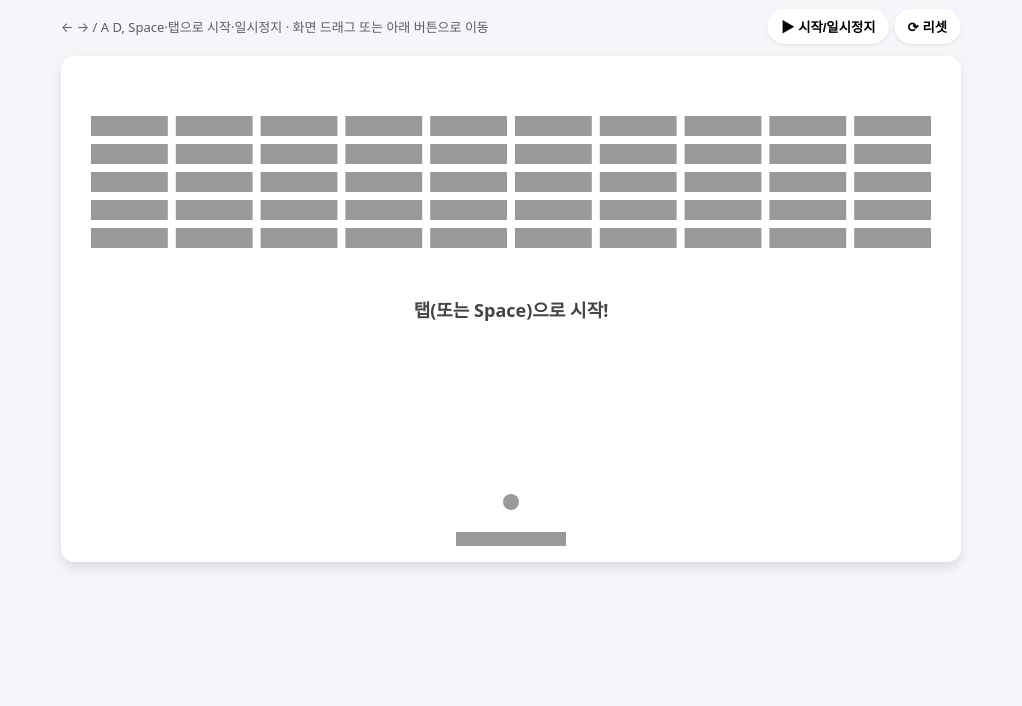
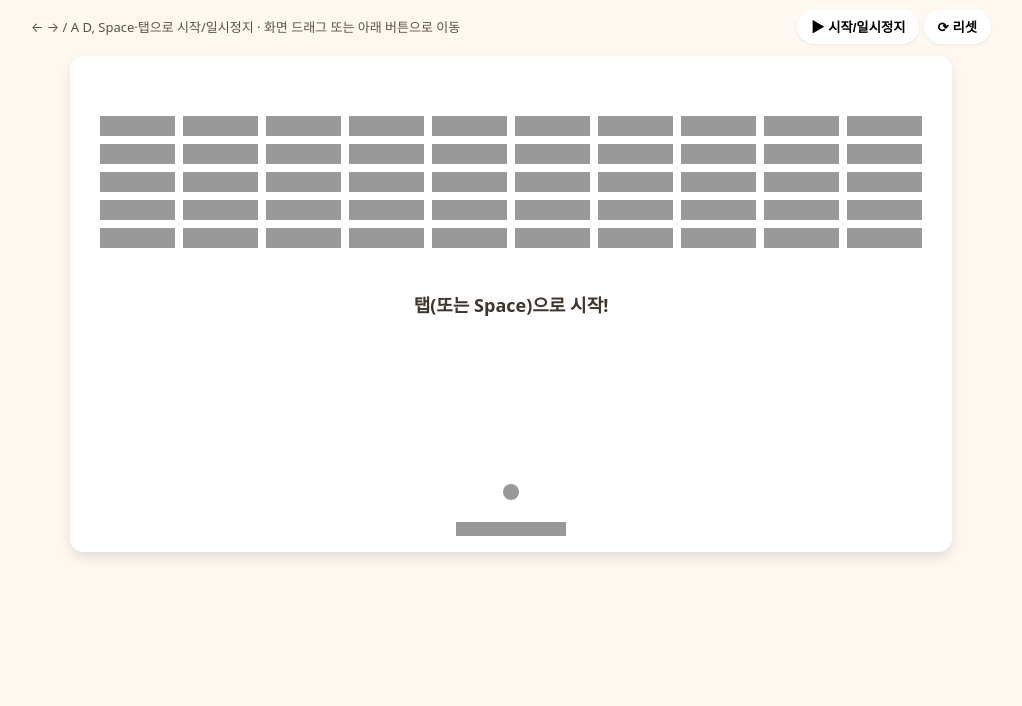
Before and after one commit to wolmandollar/brick-game-mobile, a plain HTML site: page index.html in a window 1280 px wide. Shown: the part 94-800 px from the top of the page, without its empty margins (129-1151 px from the left). Drawn offline with Linux system fonts and the light colour scheme.

Commit message:
Update index.html

```diff
--- a/index.html
+++ b/index.html
@@ -2,59 +2,70 @@
 <html lang="ko">
 <head>
 <meta charset="utf-8"/>
-<meta name="viewport" content="width=device-width,initial-scale=1,maximum-scale=1,user-scalable=no"/>
-<title>브릭 브레이커 파스텔 (모바일, 겹침 해결)</title>
+<meta name="viewport"
+      content="width=device-width, initial-scale=1.0,
+               maximum-scale=1.0, user-scalable=no,
+               viewport-fit=cover"/>
+<title>브릭 브레이커 – 오렌지</title>
 <style>
   :root{
-    --bg:#f5f5fa; --fg:#444; --accent:#ffa7c4;
-    --brick1:#ffd6a5; --brick2:#caffbf; --brick3:#9bf6ff; --brick4:#a0c4ff; --brick5:#bdb2ff; --paddle:#ffadad;
+    /* 💛 오렌지(주황) 팔레트 */
+    --bg:#fff8f1;         /* 페이지 배경 */
+    --fg:#40342b;         /* 글자색 */
+    --accent:#ff9e3d;     /* 공/포인트 색 */
+    --brick1:#ffe5cc;
+    --brick2:#ffd1a3;
+    --brick3:#ffb870;
+    --brick4:#ff9e3d;
+    --brick5:#ff7a00;
+    --paddle:#ff7a00;     /* 패들 */
+    --panel:#ffffff;
   }
   *{box-sizing:border-box}
   html,body{height:100%}
   body{
     margin:0;background:var(--bg);color:var(--fg);
     font-family:system-ui,-apple-system,Segoe UI,Roboto,'Noto Sans KR',sans-serif;
-    display:flex;flex-direction:column;align-items:center;gap:12px;padding:16px;
-    padding-bottom:calc(16px + env(safe-area-inset-bottom,0)); /* 모바일 하단 안전영역 */
+    display:flex;flex-direction:column;align-items:center;gap:12px;
+    padding:16px; padding-bottom:calc(16px + env(safe-area-inset-bottom,0));
   }
-  header{width:100%;max-width:900px;display:flex;justify-content:space-between;align-items:center;gap:8px}
+  header{width:100%;max-width:960px;display:flex;justify-content:space-between;align-items:center;gap:8px}
   .hud{display:flex;gap:8px;font-weight:700;flex-wrap:wrap}
-  .chip{background:#fff;padding:6px 12px;border-radius:20px;box-shadow:0 1px 3px rgba(0,0,0,.1)}
-  .panel{width:100%;max-width:900px;display:flex;justify-content:space-between;align-items:center;gap:8px;flex-wrap:wrap}
-  .btn{padding:8px 14px;border-radius:20px;border:none;cursor:pointer;background:#fff;box-shadow:0 1px 3px rgba(0,0,0,.1);font-weight:800}
+  .chip{background:var(--panel);padding:6px 12px;border-radius:20px;box-shadow:0 1px 3px rgba(0,0,0,.08)}
+  .panel{width:100%;max-width:960px;display:flex;justify-content:space-between;align-items:center;gap:8px;flex-wrap:wrap}
+  .btn{padding:8px 14px;border-radius:20px;border:none;cursor:pointer;background:var(--panel);
+       box-shadow:0 1px 3px rgba(0,0,0,.08);font-weight:800}
   .note{font-size:13px;opacity:.85}
 
+  /* 🎮 게임 영역: JS가 width/height를 계산해 넣습니다 */
   .wrap{
-    width:100%;max-width:900px;aspect-ratio:16/9;border-radius:14px;overflow:hidden;background:#fff;
-    box-shadow:0 6px 12px rgba(0,0,0,.1);position:relative;touch-action:none;
+    position:relative;
+    width:100%; max-width:960px;
+    background:var(--panel); border-radius:14px; overflow:hidden;
+    box-shadow:0 6px 12px rgba(0,0,0,.1);
+    touch-action:none;  /* 모바일 드래그 시 스크롤 방지 */
   }
-  canvas{width:100%;height:100%;display:block;background:transparent}
+  canvas{display:block; width:100%; height:100%; background:transparent}
   .center-msg{
-    position:absolute;inset:0;display:grid;place-items:center;
-    font-weight:800;color:var(--fg);text-align:center;font-size:18px;
-    background:rgba(255,255,255,.6);padding:12px
+    position:absolute; inset:0; display:grid; place-items:center;
+    font-weight:800; color:var(--fg); text-align:center; font-size:18px;
+    background:rgba(255,255,255,.6); padding:12px
   }
   .hidden{display:none}
 
-  /* ✅ 터치 버튼을 캔버스 바깥(아래)로 이동해서 겹치지 않게 */
-  .touch-controls{
-    width:100%;max-width:900px;display:flex;gap:10px;margin-top:10px;
-  }
+  /* 👆 캔버스와 분리된 터치 이동 버튼(겹침 방지) */
+  .touch-controls{width:100%;max-width:960px;display:flex;gap:10px;margin-top:10px}
   .touch-btn{
     flex:1;min-height:56px;border:none;border-radius:12px;
-    background:#eee;font-size:18px;font-weight:900;color:#333;
+    background:#f0f0f0;font-size:18px;font-weight:900;color:#333;
     box-shadow:0 1px 3px rgba(0,0,0,.06)
   }
-
-  @media (min-width:801px){
-    /* 데스크톱에서는 터치버튼 감춤 */
-    .touch-controls{display:none}
-  }
+  @media (min-width:801px){ .touch-controls{display:none} } /* 데스크톱은 숨김 */
 </style>
 </head>
 <body>
   <header>
-    <h2>🧱 브릭 브레이커 파스텔</h2>
+    <h2>🧱 브릭 브레이커 – 오렌지</h2>
     <div class="hud">
       <div class="chip">점수 <span id="score">0</span></div>
       <div class="chip">스테이지 <span id="stage">1</span></div>
@@ -63,20 +74,20 @@
   </header>
 
   <section class="panel">
-    <span class="note">← → / A D, Space·탭으로 시작·일시정지 · 화면 드래그 또는 아래 버튼으로 이동</span>
+    <span class="note">← → / A D, Space·탭으로 시작/일시정지 · 화면 드래그 또는 아래 버튼으로 이동</span>
     <div>
       <button id="startBtn" class="btn">▶ 시작/일시정지</button>
       <button id="resetBtn" class="btn">⟳ 리셋</button>
     </div>
   </section>
 
-  <!-- 🎮 게임 캔버스 (버튼과 분리) -->
+  <!-- 🔳 게임 캔버스 -->
   <div class="wrap" id="wrap">
-    <canvas id="game" width="900" height="506"></canvas>
+    <canvas id="game"></canvas>
     <div id="msg" class="center-msg">탭(또는 Space)으로 시작!</div>
   </div>
 
-  <!-- 👍 캔버스 아래로 분리된 터치 이동 버튼 -->
+  <!-- ⬅️➡️ 캔버스 아래에 있는 큰 터치 버튼 -->
   <div class="touch-controls">
     <button class="touch-btn" id="leftBtn">◀ 왼쪽</button>
     <button class="touch-btn" id="rightBtn">오른쪽 ▶</button>
@@ -84,8 +95,8 @@
 
 <script>
 (() => {
-  const c = document.getElementById('game');
-  const ctx = c.getContext('2d');
+  const canvas = document.getElementById('game');
+  const ctx = canvas.getContext('2d');
   const wrap = document.getElementById('wrap');
   const msgEl = document.getElementById('msg');
   const scoreEl = document.getElementById('score');
@@ -94,17 +105,46 @@
   const leftBtn = document.getElementById('leftBtn');
   const rightBtn = document.getElementById('rightBtn');
 
-  // 선명도 유지: DPR 스케일 적용
+  /* 📐 iOS/Android 모두에서 16:9 자동 비율 유지
+     - window.innerWidth/innerHeight 사용
+     - DPR(devicePixelRatio) 반영해 선명도 보장
+     - wrap 요소에도 동일 크기를 적용 */
   function fitCanvas(){
-    const dpr = Math.max(1, Math.floor(window.devicePixelRatio || 1));
-    const rect = c.getBoundingClientRect();
-    c.width = Math.round(rect.width * dpr);
-    c.height = Math.round(rect.height * dpr);
+    const vw = window.innerWidth;
+    const vh = window.innerHeight;
+    const dpr = window.devicePixelRatio || 1;
+
+    // 최대 16:9 사각형을 화면에 맞추기
+    let targetW = vw;
+    let targetH = Math.round(vw * 9/16);
+    if(targetH > vh * 0.62){ // 상단 HUD/패널을 고려해 62% 정도만 캔버스에 할당
+      targetH = Math.round(vh * 0.62);
+      targetW = Math.round(targetH * 16/9);
+      if(targetW > vw) { targetW = vw; targetH = Math.round(vw * 9/16); }
+    }
+
+    wrap.style.width  = targetW + 'px';
+    wrap.style.height = targetH + 'px';
+
+    canvas.style.width  = targetW + 'px';
+    canvas.style.height = targetH + 'px';
+    canvas.width  = Math.round(targetW * dpr);
+    canvas.height = Math.round(targetH * dpr);
+
     ctx.setTransform(dpr,0,0,dpr,0,0);
+
+    // 패들과 공의 위치도 새 크기에 맞춰 갱신
+    paddle.y = canvas.height/dpr - 30;
+    if(!running){ // 정지 상태에서 중앙 정렬
+      paddle.x = canvas.width/dpr/2 - paddle.w/2;
+      ball.x = canvas.width/dpr/2;
+      ball.y = canvas.height/dpr - 60;
+    }
   }
-  new ResizeObserver(fitCanvas).observe(wrap);
-  window.addEventListener('orientationchange', ()=>setTimeout(fitCanvas, 100));
+  window.addEventListener('resize', fitCanvas, {passive:true});
+  window.addEventListener('orientationchange', () => setTimeout(fitCanvas, 200));
 
+  // 게임 상태
   let running=false, over=false;
   let score=0, stage=1, lives=3;
 
@@ -117,22 +157,24 @@
 
   function buildStage(){
     bricks=[];
-    const bw = (c.width - conf.side*2 - (conf.cols-1)*conf.pad) / conf.cols;
+    const bw = (canvas.width - conf.side*2 - (conf.cols-1)*conf.pad) / conf.cols;
+    const bwCss = bw; // setTransform으로 이미 CSS px과 동일
     for(let r=0;r<conf.rows;r++){
       for(let i=0;i<conf.cols;i++){
-        bricks.push({x:conf.side+i*(bw+conf.pad), y:conf.top+r*(conf.h+conf.pad), w:bw, h:conf.h, color:colors[r%colors.length]});
+        bricks.push({x:conf.side+i*(bwCss+conf.pad),
+                     y:conf.top+r*(conf.h+conf.pad),
+                     w:bwCss,h:conf.h,color:colors[r%colors.length]});
       }
     }
   }
 
   function resetGame(){
+    score=0;stage=1;lives=3;
+    scoreEl.textContent=score; stageEl.textContent=stage; livesEl.textContent=lives;
     fitCanvas();
-    score=0;stage=1;lives=3;
-    scoreEl.textContent=score;stageEl.textContent=stage;livesEl.textContent=lives;
-    paddle.x=c.width/2 - paddle.w/2; paddle.y=c.height - 30;   // ✅ 패들이 항상 캔버스 안쪽에 위치
-    ball.x=c.width/2; ball.y=c.height - 60; ball.vx=4; ball.vy=-4;
+    ball.vx=4; ball.vy=-4;
     buildStage();
-    running=false;over=false;
+    running=false; over=false;
     msgEl.textContent="탭(또는 Space)으로 시작!"; msgEl.classList.remove('hidden');
   }
 
@@ -146,7 +188,7 @@
   document.getElementById('startBtn').onclick=toggleRun;
   document.getElementById('resetBtn').onclick=resetGame;
 
-  // 키보드
+  // 입력 (키보드)
   let left=false,right=false;
   document.addEventListener('keydown',e=>{
     if(e.code==="Space"){ e.preventDefault(); toggleRun(); }
@@ -158,18 +200,18 @@
     if(e.key==="ArrowRight"||e.key==="d"||e.key==="D") right=false;
   });
 
-  // 캔버스 탭으로 시작/일시정지 + 드래그 이동
+  // 캔버스 탭/드래그 이동
+  let dragging=false;
   wrap.addEventListener('pointerdown', (e)=>{ toggleRun(); dragging=true; movePaddle(e); });
   wrap.addEventListener('pointermove', (e)=>{ if(dragging) movePaddle(e); });
   wrap.addEventListener('pointerup', ()=> dragging=false);
-  let dragging=false;
   function movePaddle(e){
-    const rect = c.getBoundingClientRect();
+    const rect = canvas.getBoundingClientRect();
     const x = (e.clientX - rect.left);
-    paddle.x = Math.max(0, Math.min(c.width - paddle.w, x - paddle.w/2));
+    paddle.x = Math.max(0, Math.min(canvas.width - paddle.w, x - paddle.w/2));
   }
 
-  // 아래 큰 터치버튼(캔버스 밖이라 겹침 없음)
+  // 큰 터치 버튼 (캔버스 아래, 겹침 없음)
   function bindHold(btn, dir){
     let hold=false, rafId=null;
     const step=()=>{ if(!hold) return; paddle.x += dir*paddle.speed*1.2; clampPaddle(); rafId=requestAnimationFrame(step); };
@@ -182,7 +224,7 @@
   bindHold(leftBtn, -1);
   bindHold(rightBtn, 1);
 
-  function clampPaddle(){ paddle.x = Math.max(0, Math.min(c.width - paddle.w, paddle.x)); }
+  function clampPaddle(){ paddle.x = Math.max(0, Math.min(canvas.width - paddle.w, paddle.x)); }
 
   function update(){
     if(left) paddle.x -= paddle.speed;
@@ -191,8 +233,9 @@
 
     ball.x+=ball.vx; ball.y+=ball.vy;
 
+    // 벽 반사
     if(ball.x<ball.r){ ball.x=ball.r; ball.vx*=-1; }
-    if(ball.x>c.width-ball.r){ ball.x=c.width-ball.r; ball.vx*=-1; }
+    if(ball.x>canvas.width-ball.r){ ball.x=canvas.width-ball.r; ball.vx*=-1; }
     if(ball.y<ball.r){ ball.y=ball.r; ball.vy*=-1; }
 
     // 패들
@@ -215,13 +258,13 @@
     }
 
     // 바닥
-    if(ball.y>c.height){
+    if(ball.y>canvas.height){
       lives--; livesEl.textContent=lives;
       if(lives<=0){
         over=true; running=false; msgEl.textContent="게임 오버! Space/탭으로 재시작"; msgEl.classList.remove('hidden');
       }else{
-        ball.x=c.width/2; ball.y=c.height-60; ball.vx=4; ball.vy=-4;
-        paddle.x=c.width/2 - paddle.w/2;
+        ball.x=canvas.width/2; ball.y=canvas.height-60; ball.vx=4; ball.vy=-4;
+        paddle.x=canvas.width/2 - paddle.w/2;
         running=false; msgEl.textContent="재도전! Space/탭으로 시작"; msgEl.classList.remove('hidden');
       }
     }
@@ -230,13 +273,13 @@
     if(bricks.length===0){
       stage++; stageEl.textContent=stage;
       conf.rows++; buildStage();
-      ball.x=c.width/2; ball.y=c.height-60;
+      ball.x=canvas.width/2; ball.y=canvas.height-60;
       running=false; msgEl.textContent=`스테이지 ${stage-1} 클리어! Space/탭으로 계속`; msgEl.classList.remove('hidden');
     }
   }
 
   function draw(){
-    ctx.clearRect(0,0,c.width,c.height);
+    ctx.clearRect(0,0,canvas.width,canvas.height);
     bricks.forEach(b=>{ ctx.fillStyle=b.color; ctx.fillRect(b.x,b.y,b.w,b.h); });
     ctx.fillStyle='var(--paddle)'; ctx.fillRect(paddle.x,paddle.y,paddle.w,paddle.h);
     ctx.beginPath(); ctx.fillStyle='var(--accent)'; ctx.arc(ball.x,ball.y,ball.r,0,Math.PI*2); ctx.fill();
```
